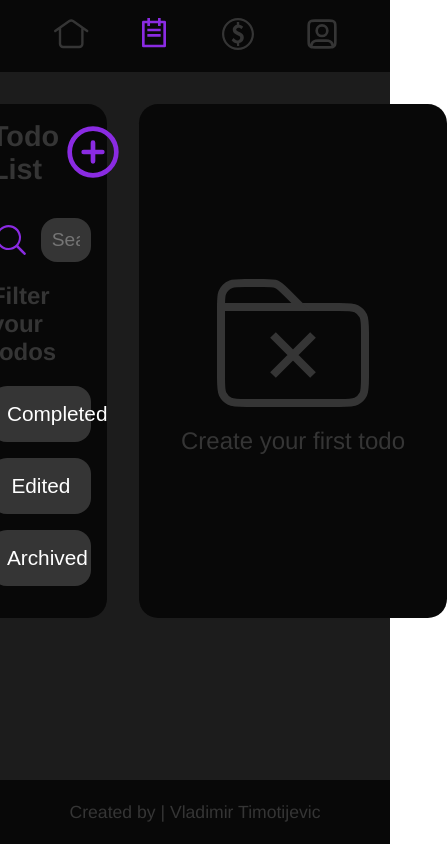
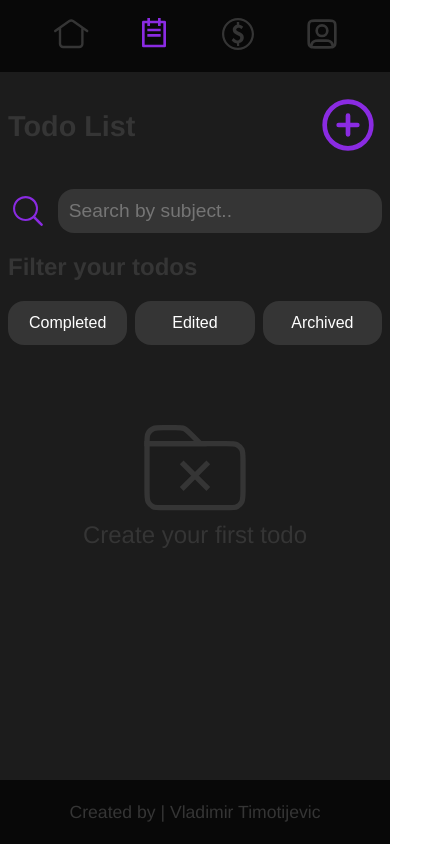
Before and after one commit to TimotijevicVlada/NextJS, a Next.js app: page /todo-list in a window 390 px wide. Shown: the whole page, 447 px wide, since content can reach past the window. Built offline with nearby package versions, Linux system fonts and the light colour scheme.

Commit message:
Todo list for mobile done

```diff
--- a/components/Caracters/CaractersHeader/CaractersHeader.tsx
+++ b/components/Caracters/CaractersHeader/CaractersHeader.tsx
@@ -74,7 +74,7 @@ const CaractersHeader: React.FC<CaractersHeaderProps> = ({ info, setSearch, setP
                             <button onClick={() => handleGender("female")}>Female</button>
                             <button onClick={() => handleGender("genderless")}>Genderless</button>
                             <button onClick={() => handleGender("unknown")}>Unknown</button>
-                            {status &&
+                            {gender &&
                                 <button onClick={() => handleGender("")}>Reset Gender</button>
                             }
                         </div>
--- a/components/NoData/NoData.module.scss
+++ b/components/NoData/NoData.module.scss
@@ -8,6 +8,11 @@
         width: 15rem;
         height: 12rem;
         margin-top: 0;
+
+        @include respond(phone) {
+            width: 10rem;
+            height: 8rem;
+        }
 
         path {
             stroke: $color-gray;
--- a/components/TodoList/Todo/TodoList.module.scss
+++ b/components/TodoList/Todo/TodoList.module.scss
@@ -12,6 +12,12 @@
         display: grid;
         gap: 2rem;
         grid-template-columns: 30% 70%;
-        margin-bottom: 2rem;
+
+        @include respond(phone) {
+            display: flex;
+            flex-direction: column;
+            width: 100%;
+            margin: 1rem 0rem;
+        }
     }
 }
--- a/components/TodoList/TodoContent/TodoContent.module.scss
+++ b/components/TodoList/TodoContent/TodoContent.module.scss
@@ -5,5 +5,10 @@
         @include centerElement;
         background-color: $color-black;
         border-radius: 1.2rem;
+
+        @include respond(phone) {
+            border-radius: unset;
+             background-color: unset;
+        }
     }
 }
--- a/components/TodoList/TodoItem/TodoItem.module.scss
+++ b/components/TodoList/TodoItem/TodoItem.module.scss
@@ -5,6 +5,12 @@
     margin-bottom: 1rem;
     padding: 1rem 2rem;
     border-radius: 1.5rem;
+
+    @include respond(phone) {
+        padding: 1rem;
+        margin: 0 0.5rem 1rem 0.5rem;
+        border-radius: 1.2rem;
+    }
 
     &:last-child {
         margin-bottom: 0rem;
@@ -17,6 +23,10 @@
         color: $color-white;
         margin-bottom: 0.5rem;
 
+        h3 {
+            margin: 0;
+        }
+
         span {
             color: $color-gray;
         }
@@ -24,8 +34,13 @@
 
     .todoBody {
         display: grid;
-        grid-template-columns: 5% 75% 20%;
+        grid-template-columns: 80% 20%;
         color: $color-gray;
+
+        @include respond(phone) {
+            display: flex;
+            flex-direction: column;
+        }
 
         .content {
             span {
--- a/components/TodoList/TodoItem/TodoItem.tsx
+++ b/components/TodoList/TodoItem/TodoItem.tsx
@@ -43,11 +43,12 @@ const TodoItem: React.FC<TodoItemProps> = ({ index, todo, filter }) => {
     return (
         <div className={css.container}>
             <div className={css.todoSubject}>
-                <h3>{todo.subject} {todo.edited && <span>(edited)</span>}</h3>
+                <div>
+                    <h3>#{index + 1} {todo.subject} {todo.edited && <span>(edited)</span>}</h3>
+                </div>
                 <span>{todo.created_at}</span>
             </div>
             <div className={css.todoBody}>
-                <div className={css.index}>#{index + 1}</div>
                 <div className={css.content}>
                     {slicedContent ? todo.content.slice(0, 200) + "..." : todo.content}
                     {todo.content.length > 200 && slicedContent &&
@@ -57,12 +58,12 @@ const TodoItem: React.FC<TodoItemProps> = ({ index, todo, filter }) => {
                 </div>
                 <div className={css.actions}>
                     {!isArchived &&
-                        <div onClick={() => setItemToCheck(todo)} className={`${css.checkIcon} ${todo.completed ? css.completed : ""}`}>
+                        <div onClick={() => setItemToCheck(todo)} className={`${css.checkIcon} ${todo.completed ? css.completed : ""}`} title="Complete">
                             <CheckIcon />
                         </div>
                     }
                     {!isArchived &&
-                        <div onClick={() => setItemToUpdate(todo)} className={css.editIcon} >
+                        <div onClick={() => setItemToUpdate(todo)} className={css.editIcon} title="Update">
                             <EditIcon />
                         </div>
                     }
@@ -71,7 +72,7 @@ const TodoItem: React.FC<TodoItemProps> = ({ index, todo, filter }) => {
                             <RestoreIcon />
                         </div>
                     }
-                    <div onClick={() => isArchived ? setItemToDelete(todo) : setItemToArchive(todo)} className={css.trashIcon}>
+                    <div onClick={() => isArchived ? setItemToDelete(todo) : setItemToArchive(todo)} className={css.trashIcon} title="Archive">
                         <TrashIcon />
                     </div>
                 </div>
@@ -92,7 +93,7 @@ const TodoItem: React.FC<TodoItemProps> = ({ index, todo, filter }) => {
                             }
                         }}
                     />}
-                    close={() => isArchived ? setItemToArchive(null) : setItemToDelete(null)}
+                    close={() => { setItemToArchive(null); setItemToDelete(null) }}
                 />
             }
             {!!itemToUpdate &&
--- a/components/TodoList/TodoSidebar/TodoSidebar.module.scss
+++ b/components/TodoList/TodoSidebar/TodoSidebar.module.scss
@@ -5,6 +5,12 @@
     border-radius: 1.2rem;
     color: $color-white;
     padding: 1rem;
+
+    @include respond(phone) {
+        border-radius: unset;
+        padding: 0.5rem;
+        background-color: unset
+    }
 
     .header {
         .sidebarHeader {
@@ -63,6 +69,12 @@
             color: $color-gray;
         }
 
+        .filters {
+            @include respond(phone) {
+                display: grid;
+                grid-template-columns: 1fr 1fr 1fr;
+                gap: 0.5rem;
+            }
             .filterButtons {
                 color: $color-white;
                 font-size: 1.3rem;
@@ -74,6 +86,11 @@
                 border: none;
                 margin-bottom: 1rem;
 
+                @include respond(phone) {
+                    font-size: 1rem;
+                    padding: 0.8rem;
+                }
+
                 &::first-letter {
                     text-transform: capitalize;
                 }
@@ -84,3 +101,4 @@
             }
         }
     }
+}
--- a/components/TodoList/TodoSidebar/TodoSidebar.tsx
+++ b/components/TodoList/TodoSidebar/TodoSidebar.tsx
@@ -45,12 +45,14 @@ const TodoSidebar: React.FC<TodoSidebarProps> = ({ filter, filterData, setSearch
                     />
                 </div>
                 <h2 className={css.filterHeader}>Filter your todos</h2>
+                <div className={css.filters}>
                     {filterButtons.map((item, index) => (
                         <button key={index} onClick={() => filterData(item)}
                             className={`${css.filterButtons} ${filter === item ? css.active : ""}`}>
                             {item}
                         </button>
                     ))}
+                </div>
             </div>
             {createTodoModal &&
                 <Backdrop
```
Lines whose indentation alone changed are shown as unchanged.
